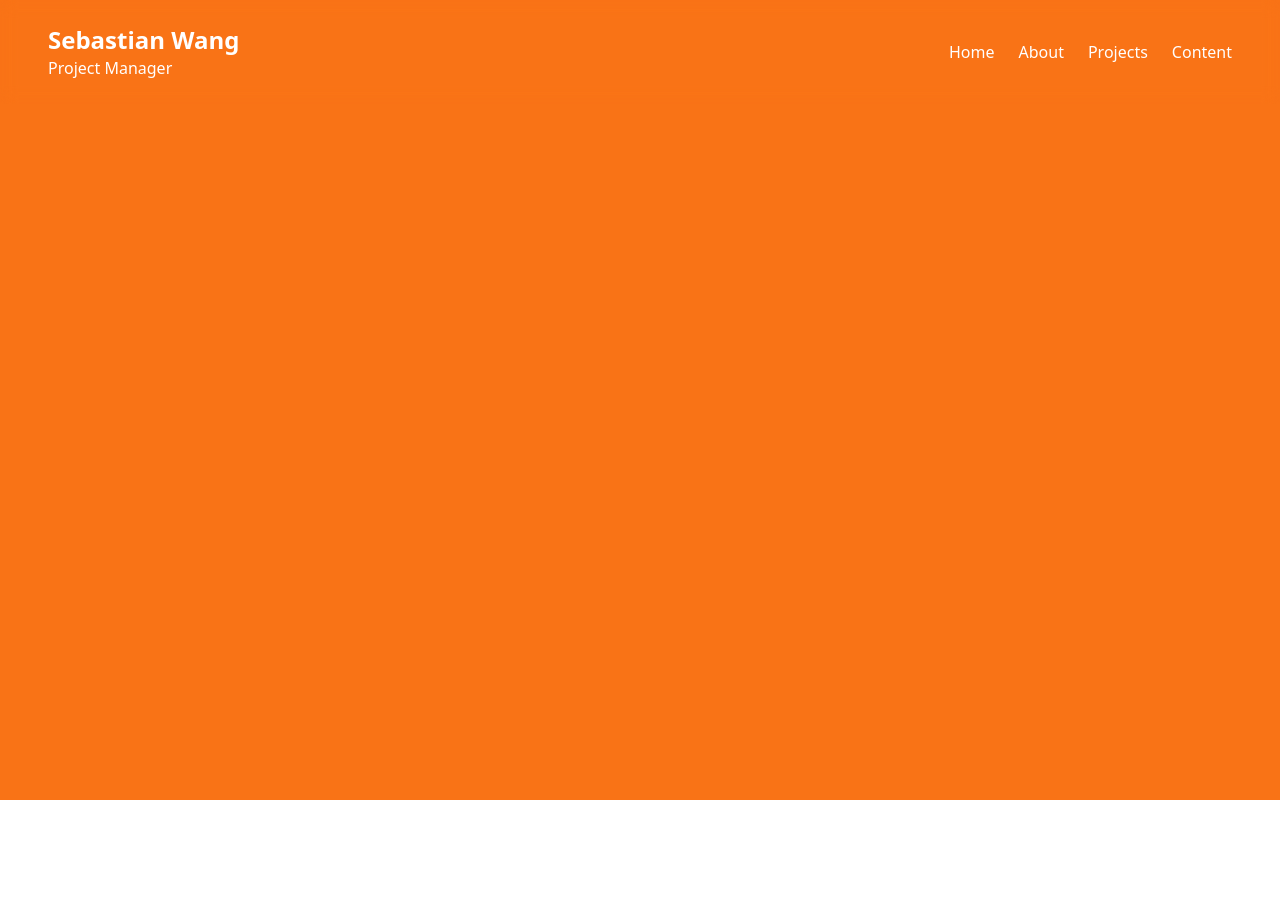
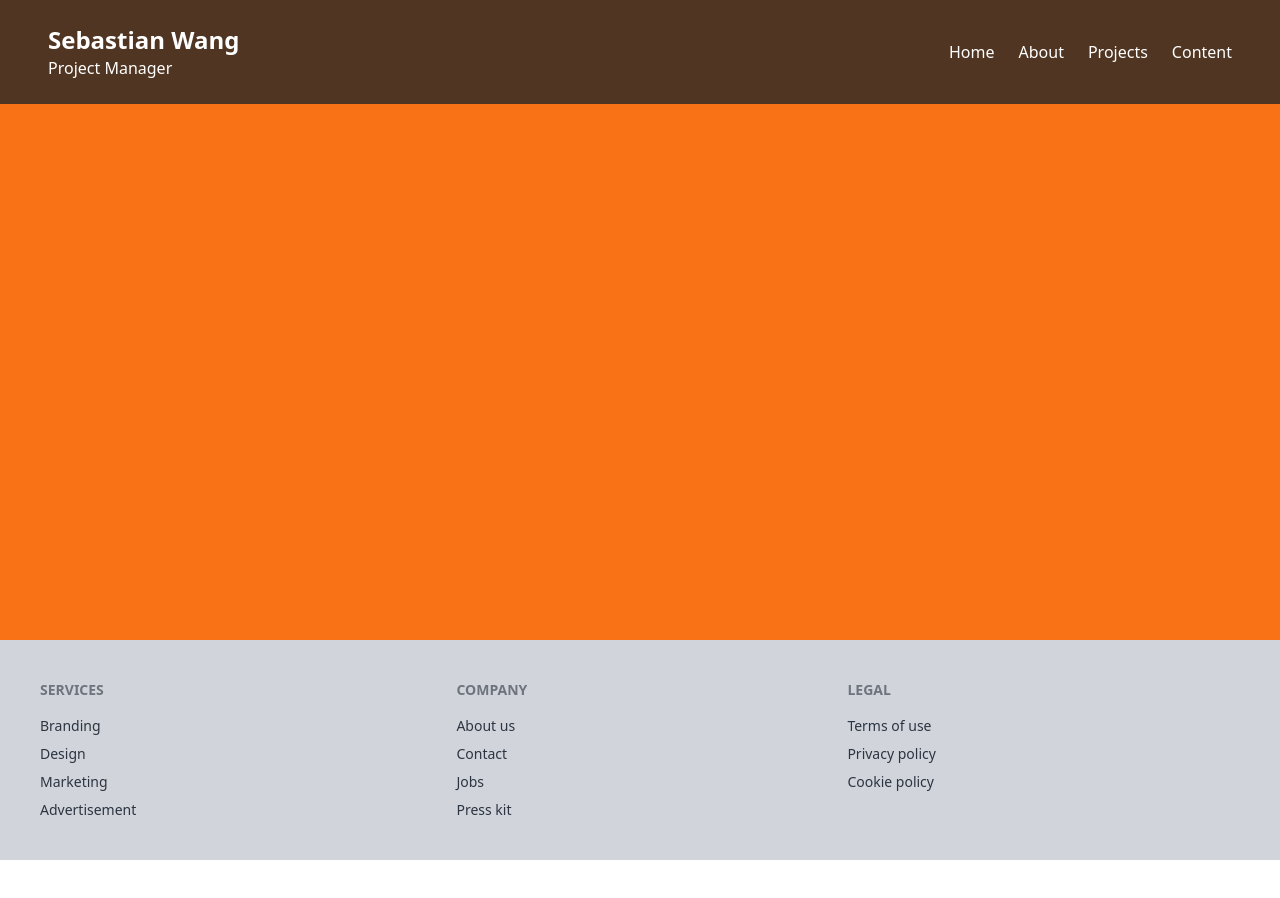
Before and after one commit to YenChiaChen/portfolio-sebastian, a React (Create React App) app in the folder my-app/: page / in a window 1280 px wide. Shown: the top 898 px of the page. Built offline with nearby package versions, Linux system fonts and the light colour scheme.

Commit message:
feat: add project introduce

```diff
--- /dev/null
+++ b/my-app/src/Components/Footer/index.tsx
@@ -0,0 +1,28 @@
+
+
+export default function Footer() {
+    return (
+        <footer className="footer p-10 bg-gray-300 text-neutral">
+          <nav>
+            <h6 className="footer-title">Services</h6>
+            <a className="link link-hover">Branding</a>
+            <a className="link link-hover">Design</a>
+            <a className="link link-hover">Marketing</a>
+            <a className="link link-hover">Advertisement</a>
+          </nav>
+          <nav>
+            <h6 className="footer-title">Company</h6>
+            <a className="link link-hover">About us</a>
+            <a className="link link-hover">Contact</a>
+            <a className="link link-hover">Jobs</a>
+            <a className="link link-hover">Press kit</a>
+          </nav>
+          <nav>
+            <h6 className="footer-title">Legal</h6>
+            <a className="link link-hover">Terms of use</a>
+            <a className="link link-hover">Privacy policy</a>
+            <a className="link link-hover">Cookie policy</a>
+          </nav>
+        </footer>
+    );
+  }
--- a/my-app/src/Components/Header/index.tsx
+++ b/my-app/src/Components/Header/index.tsx
@@ -31,8 +31,8 @@
       transition-all duration-300 ease-out lg:px-12
       ${
         scrolled
-          ? "bg-neutral-950 py-3 shadow-xl"
-          : "backdrop-blur py-6 shadow-none"
+          ? "bg-neutral-950 py-3 shadow-xl bg-opacity-80"
+          : "backdrop-blur py-6 shadow-none bg-neutral-800 bg-opacity-80"
       }`}
     >
       <div className="mx-auto flex max-w-7xl items-center justify-between">
@@ -411,20 +411,21 @@
   {
     text: "Home",
     href: "#",
-    component: PricingContent,
+    component: undefined,
   },
   {
     text: "About",
     href: "#",
-    component: PricingContent,
+    component: undefined,
   },
   {
     text: "Projects",
     href: "#",
-    component: PricingContent,
+    component: undefined,
   },
   {
     text: "Content",
     href: "#",
+    component: undefined,
   },
 ];
--- a/my-app/src/Pages/LandingPage/index.tsx
+++ b/my-app/src/Pages/LandingPage/index.tsx
@@ -1,12 +1,14 @@
 import Header from "../../Components/Header";
 import TextSwap from "../../Components/Component/TestSwap";
+import Footer from "../../Components/Footer";
 
 
 export default function LandingPage() {
     return (
         <>
             <Header />
-            <div className='h-[100vh] bg-orange-500'></div>
+            <div className='h-[80vh] bg-orange-500'></div>
+            <Footer />
             <div className='h-[200vh]'></div>
         </>
     );
```
